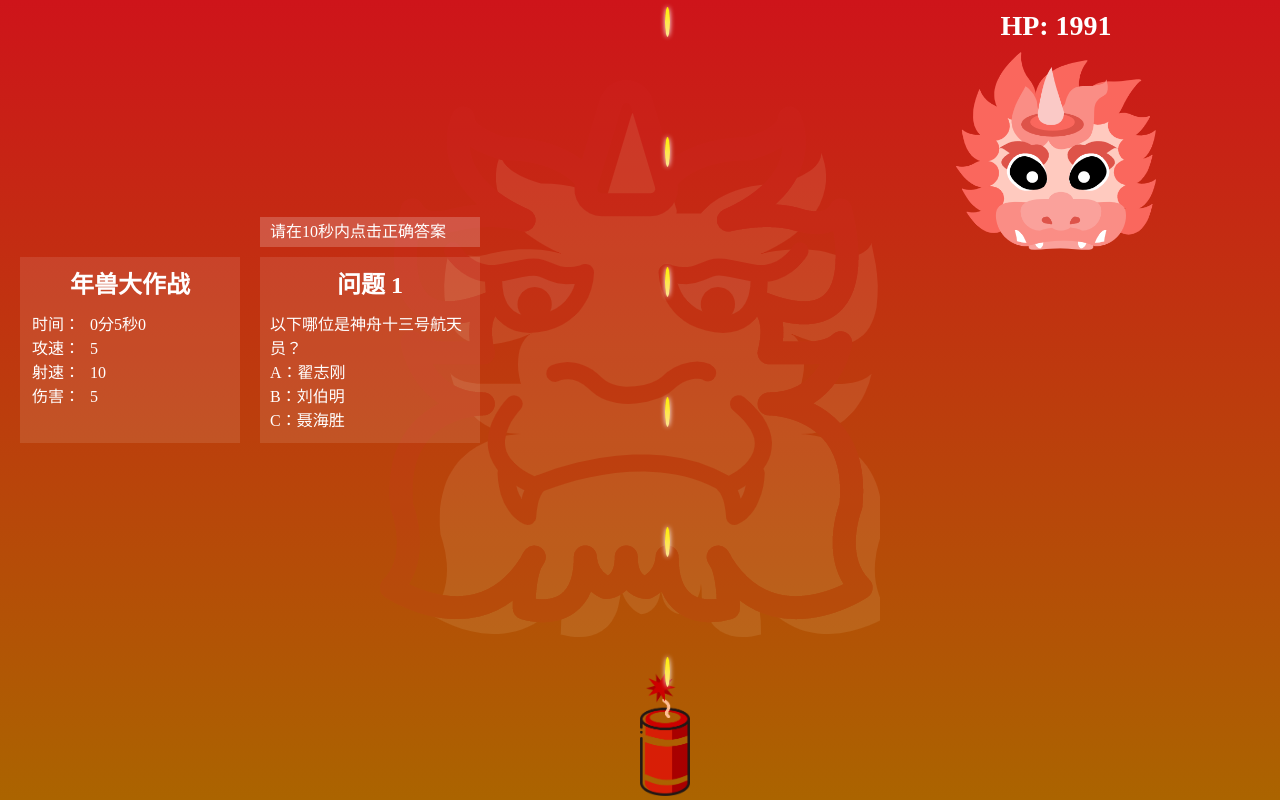
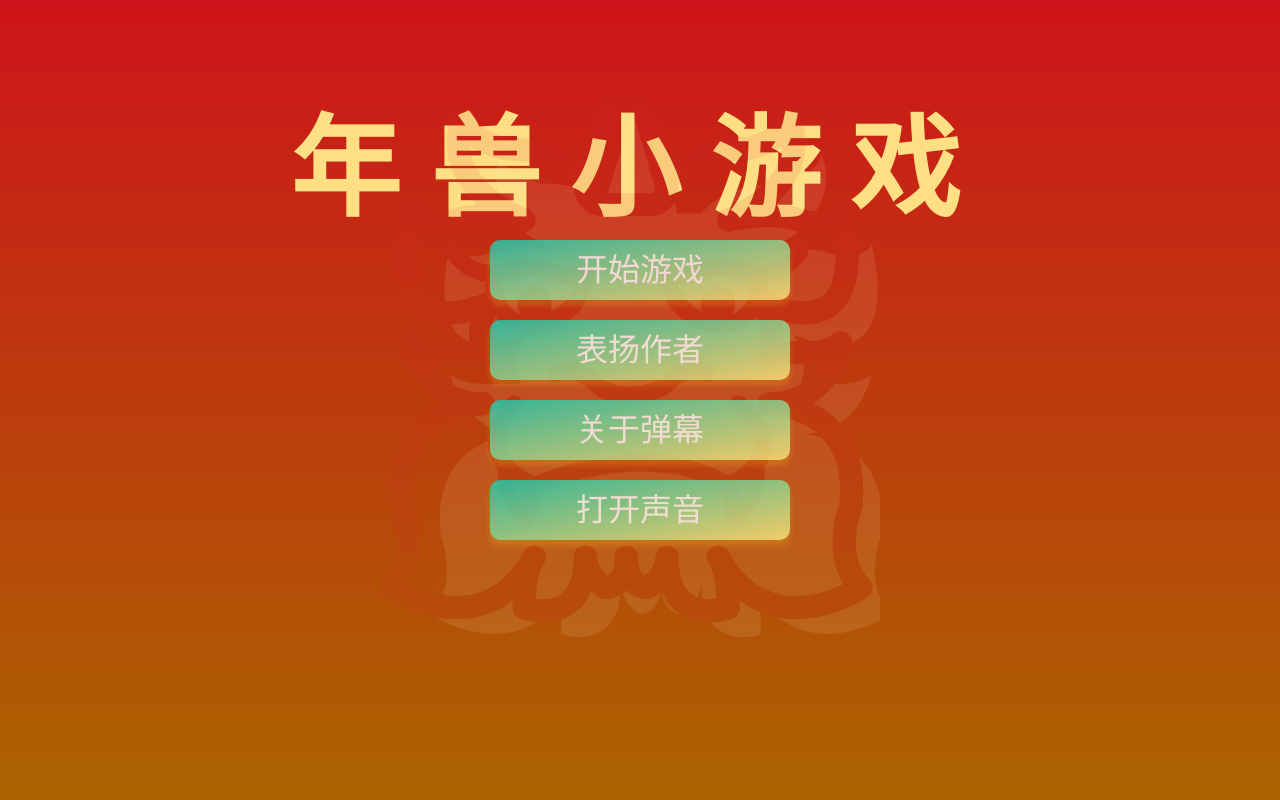
Before and after one commit to heyongsheng/new-year-game, a Vue app: page / in a window 1280 px wide. Built offline with nearby package versions, Linux system fonts and the light colour scheme; the HTML template or start-up script is replaced by a standard one.

Commit message:
增加菜单

```diff
--- a/src/App.vue
+++ b/src/App.vue
@@ -3,23 +3,37 @@
  * @Date: 2022-01-04 21:13:00
  * @email: 1378431028@qq.com
  * @LastEditors: 贺永胜
- * @LastEditTime: 2022-01-05 22:24:17
+ * @LastEditTime: 2022-01-06 22:53:28
  * @Descripttion:
 -->
 <template>
   <div id="app">
     <!-- 年兽背景 -->
     <img src="./assets/issue-skin.png"  class="issue-skin">
-    <game></game>
+    <menu-module v-show="!gameIng" @gameBegin="gameBegin"></menu-module>
+    <game v-show="gameIng" ref="game"></game>
   </div>
 </template>
 
 <script>
+import menuModule from '@/components/menu'
 import game from '@/components/game'
 export default {
   name: 'App',
+  data() {
+    return {
+      gameIng: false
+    }
+  },
   components: {
-    game
+    game,
+    menuModule
+  },
+  methods: {
+    gameBegin() {
+      this.gameIng = true
+      this.$refs.game.gameBegin()
+    }
   }
 }
 </script>
@@ -37,7 +51,8 @@ export default {
   bottom: 0;
   right: 0;
   left: 0;
-  font-family: 'Microsoft YaHei';
+  user-select: none;
+  font-family: PingFangSC-Regular, Microsoft Yahei, sans-serif;
   background-image: linear-gradient(to bottom, #ce141a, #ab6400);
 }
 .issue-skin {
--- a/src/components/game.vue
+++ b/src/components/game.vue
@@ -3,7 +3,7 @@
  * @Date: 2022-01-04 21:39:58
  * @email: 1378431028@qq.com
  * @LastEditors: 贺永胜
- * @LastEditTime: 2022-01-06 13:40:29
+ * @LastEditTime: 2022-01-06 22:59:41
  * @Descripttion: 游戏组件
 -->
 <template>
@@ -84,7 +84,7 @@
               </div>
             </div>
             <div class="buff" v-if="question.result === question.question.answer">
-              攻速+1 射速+2 伤害+10
+              攻速+1 射速+1 伤害+1
             </div>
             <div class="desc" v-if="question.result && question.result !== question.question.answer">
               {{question.question.desc}}
@@ -117,12 +117,12 @@ export default {
       createBulletInterval: null, // 创建子弹的定时器
       frequency: 5, // 发射子弹频率
       bulletSpeed: 10, // 子弹飞行速度
-      damage: 5,// 子弹攻击力
+      damage: 2,// 子弹攻击力
       lastBulletTime: 0 // 上次发射子弹时间
     }
   },
   mounted () {
-    this.gameBegin()
+    // this.gameBegin()
   },
   methods: {
     // 开始游戏
@@ -235,7 +235,7 @@ export default {
       // eslint-disable-next-line no-debugger
       let data = {
         question: question,
-        answerTime: 11,
+        answerTime: 9,
         showTime: 6
       }
       // 添加展示倒计时
@@ -282,7 +282,7 @@ export default {
       if (answer === question.question.answer) {
         this.frequency++ // 攻速+1
         this.bulletSpeed += 2 // 射速+2
-        this.damage += 2 // 伤害+10
+        this.damage += 1 // 伤害+10
       }
     }
   },
--- /dev/null
+++ b/src/components/menu.vue
@@ -0,0 +1,167 @@
+<!--
+ * @Author: 贺永胜
+ * @Date: 2022-01-06 22:35:07
+ * @email: 1378431028@qq.com
+ * @LastEditors: 贺永胜
+ * @LastEditTime: 2022-01-06 23:55:34
+ * @Descripttion: 菜单
+-->
+<template>
+  <div class="menu-wrap">
+    <div class="title">年兽小游戏</div>
+    <div class="menu-box">
+      <div class="menu-item" @click="gameBegin">开始游戏</div>
+      <div class="menu-item" @click="dialog = 'support'">表扬作者</div>
+      <div class="menu-item" @click="dialog = 'comment'">关于弹幕</div>
+      <div class="menu-item" @click="dialog = 'sound'" v-show="!sound">打开声音</div>
+      <div class="menu-item" @click="openSound" v-show="sound">关闭声音</div>
+    </div>
+    <transition name="fadeUp">
+      <div class="dialog" v-show="dialog ==='support'">
+        <p>
+          感谢您的支持，本游戏正在参加掘金新春征文活动，如果您愿意对作者表示支持，可以点击链接(<a href="https://juejin.cn/user/2911162523723566/posts" target="_blank">https://juejin.cn/user/2911162523723566/posts</a>)前往活动文章，然后点赞评论即可，感谢您的支持，作者在这里提前给您拜年了，祝您身体健康，阖家欢乐！
+        </p>
+        <div class="dialog-footer">
+          <div class="footer-btn close-btn" @click="dialog = false">关闭</div>
+        </div>
+      </div>
+    </transition>
+    <transition name="fadeUp">
+      <div class="dialog" v-show="dialog ==='comment'">
+        <p>
+          小游戏简陋，未接入接口，如果您想您的祝福出现在弹幕中，请您点击链接(<a href="https://juejin.cn/user/2911162523723566/posts" target="_blank">https://juejin.cn/user/2911162523723566/posts</a>)前往活动文章，把您的称呼及祝福写在评论区即可！
+        </p>
+        <div class="dialog-footer">
+          <div class="footer-btn close-btn" @click="dialog = false">关闭</div>
+        </div>
+      </div>
+    </transition>
+    <transition name="fadeUp">
+      <div class="dialog" v-show="dialog ==='sound'">
+        <p>
+          网站配乐较为喜庆，请确认您的耳机已经插入，音量已经调好，否则容易造成社死！
+        </p>
+        <div class="dialog-footer">
+          <div class="footer-btn" @click="dialog = false">取消</div>
+          <div class="footer-btn close-btn" @click="dialog = false;openSound">确认</div>
+        </div>
+      </div>
+    </transition>
+  </div>
+</template>
+
+<script>
+
+export default {
+  name: '',
+  data () {
+    return {
+      dialog: false,
+      sound: false
+    }
+  },
+  methods: {
+    gameBegin () {
+      this.$emit('gameBegin')
+    },
+    /**
+     * @description: 打开/关闭声音
+     * @param {*}
+     * @return {*}
+     */
+    openSound () {
+      if (this.sound) {
+        this.sound = false
+        // this.$refs.game.sound = false
+        // this.$refs.game.soundOff()
+      } else {
+        this.sound = true
+        // this.$refs.game.sound = true
+        // this.$refs.game.soundOn()
+      }
+    }
+  },
+}
+</script>
+<style scoped>
+.title {
+  font-size: 110px;
+  font-weight: bold;
+  color: #ffdf83;
+  text-align: center;
+  letter-spacing: 30px;
+  margin-top: 10vh;
+}
+.menu-box {
+  position: absolute;
+  width: 300px;
+  top: 50%;
+  left: 50%;
+  transform: translateX(-50%) translateY(-50%);
+}
+.menu-item {
+  color: #fff;
+  text-align: center;
+  background-image: linear-gradient(to right bottom, #14ceb4, #ffe87a);
+  box-shadow: 0 5px 5px 1px rgb(255 237 26 / 20%);
+  border-radius: 10px;
+  font-size: 32px;
+  line-height: 60px;
+  cursor: pointer;
+  opacity: 0.8;
+  margin-bottom: 20px;
+  transition: all 0.2s;
+}
+.menu-item:hover {
+  opacity: 1;
+  transform: scale(1.2);
+}
+.dialog {
+  width: 700px;
+  position: absolute;
+  top: 50%;
+  left: 50%;
+  transform: translateX(-50%) translateY(-50%);
+  font-size: 32px;
+  background: #9c0000;
+  color: #ffdf83;
+  padding: 20px;
+  text-indent: 64px;
+  border-radius: 20px;
+  word-break: break-all;
+}
+.dialog a {
+  color: #ffdf83;
+}
+.dialog-footer {
+  display: flex;
+  justify-content: center;
+  margin: 40px auto 20px;
+  /* align-items: center; */
+}
+.footer-btn {
+  width: 200px;
+  border-radius: 10px;
+  cursor: pointer;
+  transition: all 0.2s;
+}
+.close-btn {
+  color: #8f1e1e;
+  background: #ffe87a;
+}
+.footer-btn:hover {
+  transform: scale(1.2);
+}
+
+.fadeUp-enter-active, .fadeUp-leave-active {
+  transition: opacity .3s, transform .3s;
+}
+.fadeUp-enter /* .fade-leave-active below version 2.1.8 */ {
+  opacity: 0;
+  transform: translateX(-50%) translateY(-50%) scale(0.8);
+}
+.fadeUp-leave-to {
+  opacity: 0;
+  transform: translateX(-50%) translateY(-50%) scale(0.8);
+ }
+</style>
--- a/src/components/question.json
+++ b/src/components/question.json
@@ -87,7 +87,7 @@
         "value": "六月"
       }
     ],
-    "answer": "B",
+    "answer": "C",
     "desc": "十二是6月17日9时22分上天的哦"
   }
 ]
```
Also changed, not shown: 1 other file (tests, documents, lock files or other folders).
